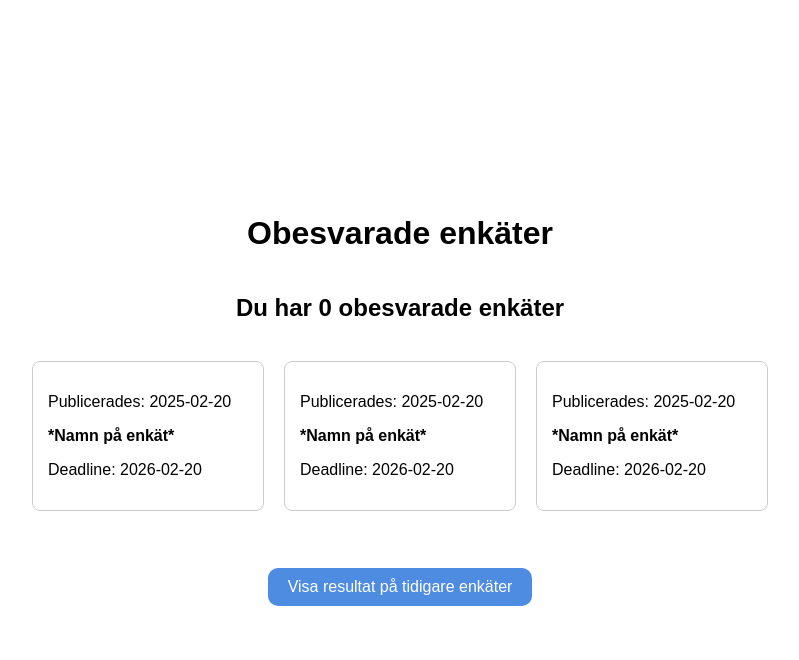
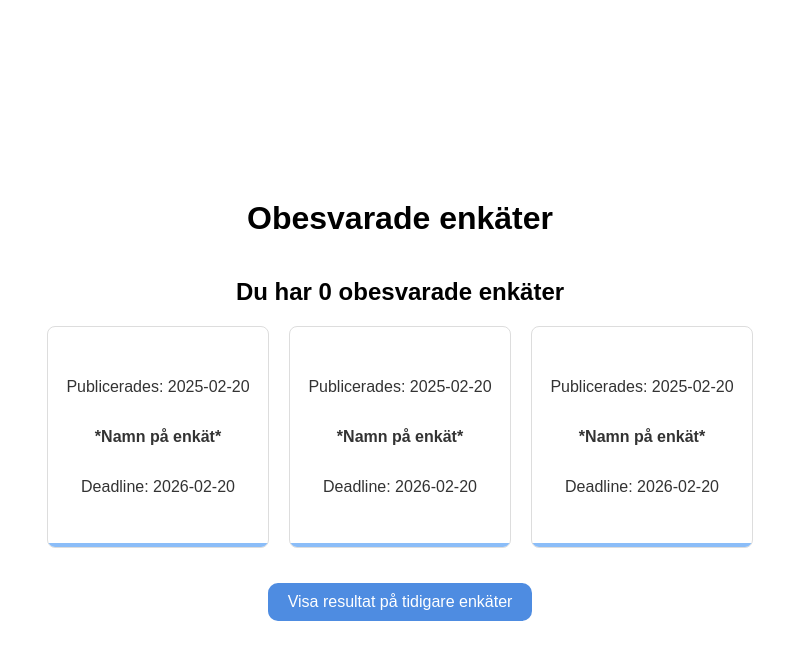
Before and after one commit to EspiroFares/Medarbetarpuls, a Django app: page /unanswered-surveys/ in a window 1280 px wide. Shown: the top 660 px of the page, without its empty margins (240-1039 px from the left). Run offline with Django 5.2, Linux system fonts and the light colour scheme; the visitor is signed in with stand-in values (Sample User, id 1); data that the repository does not hold is empty; some libraries are stand-ins or nearby versions.

Commit message:
my_results first draft, connection to survey_result created

```diff
--- a/Medarbetarpuls/medarbetarapp/models.py
+++ b/Medarbetarpuls/medarbetarapp/models.py
@@ -129,9 +129,17 @@ class CustomUser(AbstractBaseUser, PermissionsMixin):  # pyright: ignore
     def count_unanswered_surveys(self):
         return self.survey_results.filter(is_answered=False).count()
 
+    # To see how many surveys this user has answered
+    def count_answered_surveys(self):
+        return self.survey_results.filter(is_answered=True).count()
+
     # To get all unanswered surveys for this user
     def get_unanswered_surveys(self):
         return self.survey_results.filter(is_answered=False)
+
+    # To get all answered surveys for this user
+    def get_answered_surveys(self):
+        return self.survey_results.filter(is_answered=True)
 
 
 
--- a/Medarbetarpuls/medarbetarapp/static/styles.css
+++ b/Medarbetarpuls/medarbetarapp/static/styles.css
@@ -192,7 +192,11 @@ button:hover {
 
 .start-container {
   max-width: 1200px;
-  margin: 0 auto;
+  justify-content: center;
+  padding: 20px;
+  display: flex;
+  flex-direction: column;
+  align-items: center;
   padding: 20px;
 }
 
--- a/Medarbetarpuls/medarbetarapp/templates/start_admin.html
+++ b/Medarbetarpuls/medarbetarapp/templates/start_admin.html
@@ -19,7 +19,7 @@
             <h2>Obesvarade enkäter</h2>
             <p>Se dina obesvarade enkäter</p>
           </a>
-          <a href="{% url 'survey_result' %}" class="grid-item orange">
+          <a href="{% url 'my_results' %}" class="grid-item orange">
             <div class="icon">🔍</div>
             <h2>Se resultat</h2>
             <p>Se resultaten av dina tidigare svarade enkäter</p>
--- a/Medarbetarpuls/medarbetarapp/templates/start_user.html
+++ b/Medarbetarpuls/medarbetarapp/templates/start_user.html
@@ -19,7 +19,7 @@
             <h2>Obesvarade enkäter</h2>
             <p>Se dina obesvarade enkäter</p>
           </a>
-          <a href="{% url 'survey_result' %}" class="grid-item orange">
+          <a href="{% url 'my_results' %}" class="grid-item orange">
             <div class="icon">🔍</div>
             <h2>Se resultat</h2>
             <p>Se resultaten av dina tidigare svarade enkäter</p>
--- a/Medarbetarpuls/medarbetarapp/templates/unanswered_surveys.html
+++ b/Medarbetarpuls/medarbetarapp/templates/unanswered_surveys.html
@@ -8,12 +8,12 @@
     <link rel="stylesheet" href="{% static 'styles.css' %}" />
   </head>
   <body>
-    <div class="unanswered-survey-container">
+    <div class="start-container">
         <h1>Obesvarade enkäter</h1>
         <h2>Du har {{ unanswered_count }} obesvarade enkäter</h2>
-        <div class="survey-cards">
+        <div class="grid-container">
             {% for survey in unanswered_surveys %}
-            <div class="survey-card">
+            <div class="grid-item lightblue">
                 <p>Publicerades: {{ survey.published_survey.sending_date }}</p>
                 <p><strong>*{{ survey.published_survey.name }}*</strong></p>
                 <p>Deadline: {{ survey.published_survey.deadline }}</p>
@@ -21,24 +21,25 @@
             {% endfor %}
 
             <!-- Example survey cards for testing -->
-            <div class="survey-card">
+            <div class="grid-item lightblue">
                 <p>Publicerades: 2025-02-20</p>
                 <p><strong>*Namn på enkät*</strong></p>
                 <p>Deadline: 2026-02-20</p>
             </div>
-            <div class="survey-card">
+            <div class="grid-item lightblue">
                 <p>Publicerades: 2025-02-20</p>
                 <p><strong>*Namn på enkät*</strong></p>
                 <p>Deadline: 2026-02-20</p>
             </div>
-            <div class="survey-card">
+            <div class="grid-item lightblue">
                 <p>Publicerades: 2025-02-20</p>
                 <p><strong>*Namn på enkät*</strong></p>
                 <p>Deadline: 2026-02-20</p>
             </div>
             <!-- Add more survey cards as needed -->
         </div>
-        <button class="view-survey_result" onclick="window.location.href='{% url 'survey_result' %}'"> Visa resultat på tidigare enkäter</button>
+        <button class="view-survey_result" onclick="window.location.href='{% url 'my_results' %}'">
+          Visa resultat på tidigare enkäter</button>
     </div>
   </body>
 </html>
--- a/Medarbetarpuls/medarbetarapp/urls.py
+++ b/Medarbetarpuls/medarbetarapp/urls.py
@@ -24,7 +24,7 @@ urlpatterns = [
     path('settings-user/', views.settings_user_view, name='settings_user'),
     path('start-admin/', views.start_admin_view, name='start_admin'),
     path('start-user/', views.start_user_view, name='start_user'),
-    path('survey-result/', views.survey_result_view, name='survey_result'),
+    path('survey-result/<int:survey_id>/', views.survey_result_view, name='survey_result'),
     path('survey-status/', views.survey_status_view, name='survey_status'),
     path('unanswered-surveys/', views.unanswered_surveys_view, name='unanswered_surveys'),
 ]
--- a/Medarbetarpuls/medarbetarapp/views.py
+++ b/Medarbetarpuls/medarbetarapp/views.py
@@ -4,6 +4,8 @@ from django.shortcuts import redirect, render
 from django.views.decorators.csrf import csrf_exempt, csrf_protect
 from django.shortcuts import get_object_or_404
 from django.contrib.auth import authenticate, login
+from django.utils import timezone
+from .models import SurveyResult
 
 import logging
 
@@ -299,7 +301,18 @@ def my_org_view(request):
 
 
 def my_results_view(request):
-    return render(request, "my_results.html")
+    user = request.user  # Assuming the user is authenticated
+    answered_count = user.count_answered_surveys()
+    answered_surveys = user.get_answered_surveys()
+
+    # Assuming survey deadline is converted to UTC-timezone
+    current_time = timezone.now()
+
+    return render(request, "my_results.html" , {
+        'answered_count': answered_count,
+        'answered_surveys': answered_surveys,
+        'current_time': current_time,
+    })
 
 
 def my_surveys_view(request):
@@ -332,9 +345,16 @@ def start_user_view(request):
     return render(request, "start_user.html")
 
 
-def survey_result_view(request):
-    return render(request, "survey_result.html")
+def survey_result_view(request, survey_id):
 
+    survey_result = get_object_or_404(SurveyResult, id=survey_id)
+
+    # Check if the survey is accessible to the user
+    if not survey_result.survey.accessible_users.filter(id=request.user.id).exists():
+        return render(request, '403.html', status=403)  # Custom 403 page
+
+    # Proceed to render the survey results
+    return render(request, 'survey_result.html', {'survey_result': survey_result})
 
 def survey_status_view(request):
     return render(request, "survey_status.html")
```
Also changed, not shown: Medarbetarpuls/medarbetarapp/templates/my_results.html (+60 -0 lines).
